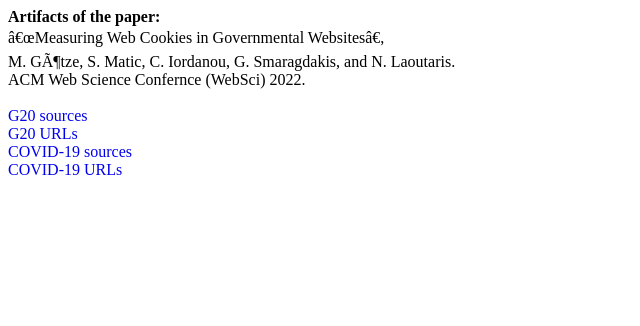
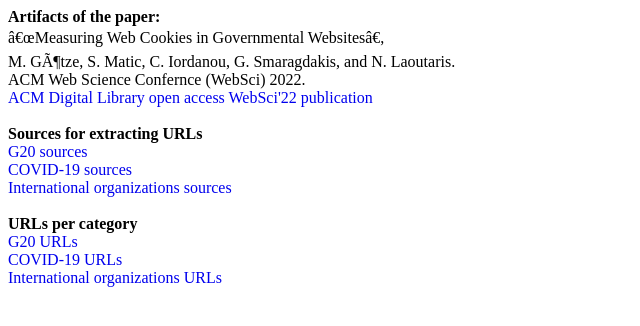
Before and after one commit to govcookies/govcookies.github.com, a plain HTML site: page index.html in a window 1280 px wide. Shown: the whole page, without its empty margins (0-640 px from the left). Drawn offline with Linux system fonts and the light colour scheme.

Commit message:
new website

```diff
--- a/index.html
+++ b/index.html
@@ -12,16 +12,32 @@
 “Measuring Web Cookies in Governmental Websites”, <br>
 M. Götze, S. Matic, C. Iordanou, G. Smaragdakis, and N. Laoutaris. <br>
 ACM Web Science Confernce (WebSci) 2022. <br>
+<a href="https://dl.acm.org/doi/10.1145/3501247.3531545"  style="text-decoration:
+none;">ACM Digital Library open access WebSci'22 publication</a>
 <br>
 
+
+
+<br>
+<b> Sources for extracting URLs </b>
+<br>
 <a href="https://govcookies.github.io/G20.sources"  style="text-decoration: none;">G20 sources</a>
 <br>
-<a href="https://govcookies.github.io/G20.urls"  style="text-decoration: none;">G20 URLs</a>
+<a href="https://govcookies.github.io/COVID19.sources"  style="text-decoration:
+none;">COVID-19 sources</a>
+<br>
+<a href="https://govcookies.github.io/International-organizations.sources"  style="text-decoration:
+none;">International organizations sources</a>
 <br>
 
-<a href="https://govcookies.github.io/COVID19.sources"  style="text-decoration:
-none;">COVID-19 sources</a>
+<br>
+<b> URLs per category</b>
+<br>
+<a href="https://govcookies.github.io/G20.urls"  style="text-decoration: none;">G20 URLs</a>
 <br>
 <a href="https://govcookies.github.io/COVID19.urls"  style="text-decoration:
 none;">COVID-19 URLs</a>
 <br>
+<a href="https://govcookies.github.io/International-organizations.urls"  style="text-decoration:
+none;">International organizations URLs</a>
+<br>
```
